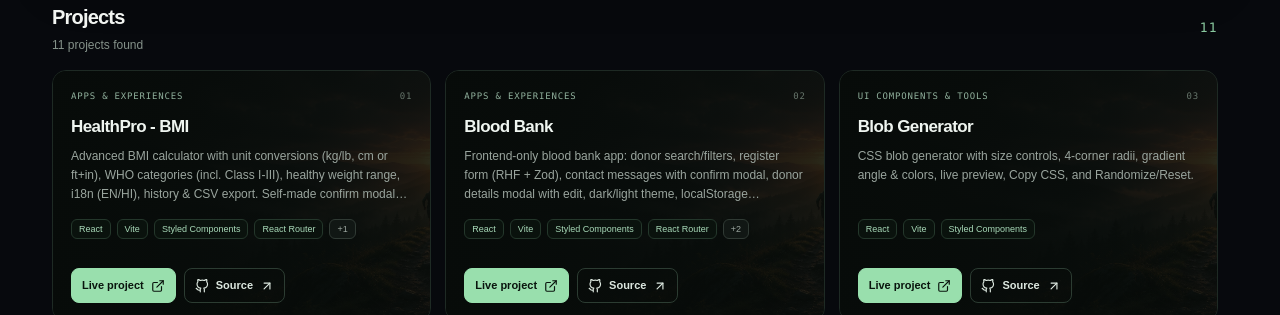
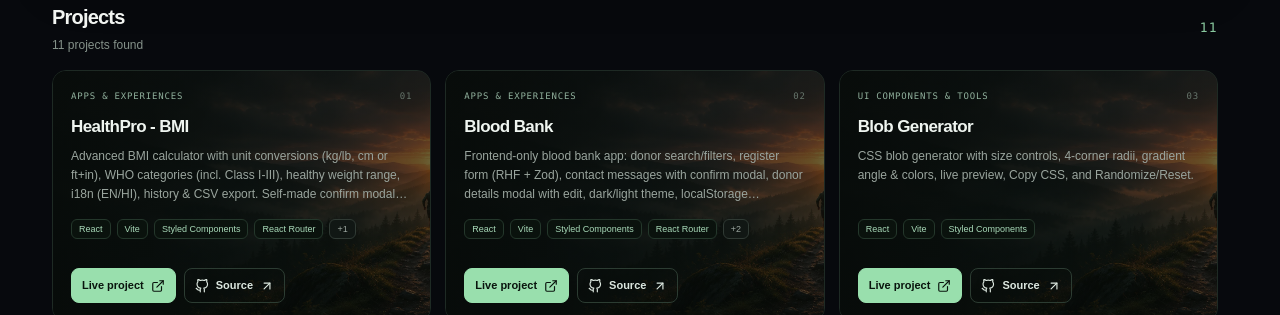
Before and after one commit to a2rp/projects, a React (Vite) app: page /projects/search in a window 1280 px wide. Shown: the part 485-800 px from the top of the page. Built offline with nearby package versions, Linux system fonts and the light colour scheme; no server answers.

Commit message:
Make project card screenshots more visible

```diff
--- a/src/pages/search/style.module.css
+++ b/src/pages/search/style.module.css
@@ -292,7 +292,7 @@
             position: absolute;
             z-index: -1;
             inset: 0;
-            background: linear-gradient(110deg, rgb(7 11 9 / 96%) 0%, rgb(7 11 9 / 84%) 58%, rgb(7 11 9 / 64%) 100%);
+            background: linear-gradient(110deg, rgb(7 11 9 / 78%) 0%, rgb(7 11 9 / 62%) 58%, rgb(7 11 9 / 42%) 100%);
             content: "";
             pointer-events: none;
         }
@@ -305,7 +305,7 @@
 
         &:hover .projectBackdrop {
             transform: scale(1.045);
-            opacity: 0.62;
+            opacity: 0.9;
         }
 
         .projectBackdrop {
@@ -315,8 +315,8 @@
             width: 100%;
             height: 100%;
             object-fit: cover;
-            opacity: 0.48;
-            filter: saturate(0.78);
+            opacity: 0.78;
+            filter: saturate(0.9);
             transition: transform 350ms ease, opacity 250ms ease;
             pointer-events: none;
         }
```
